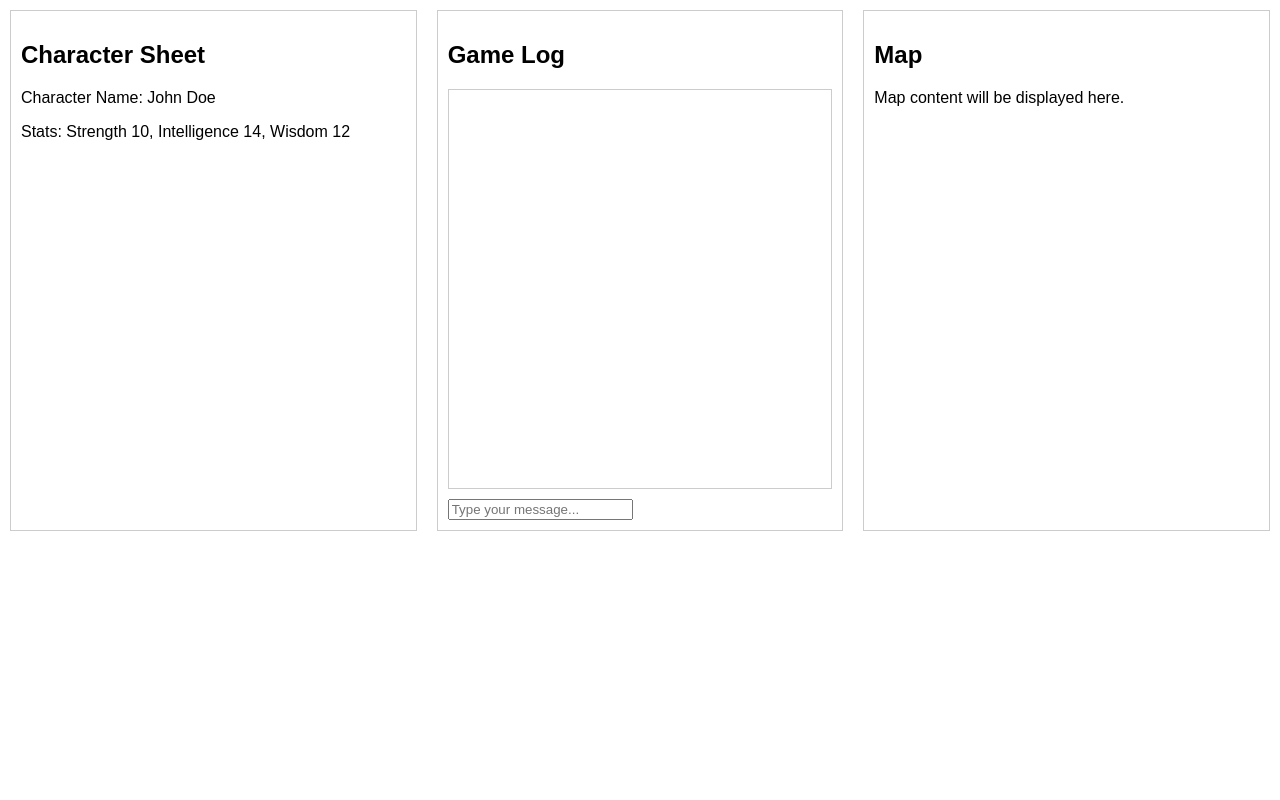
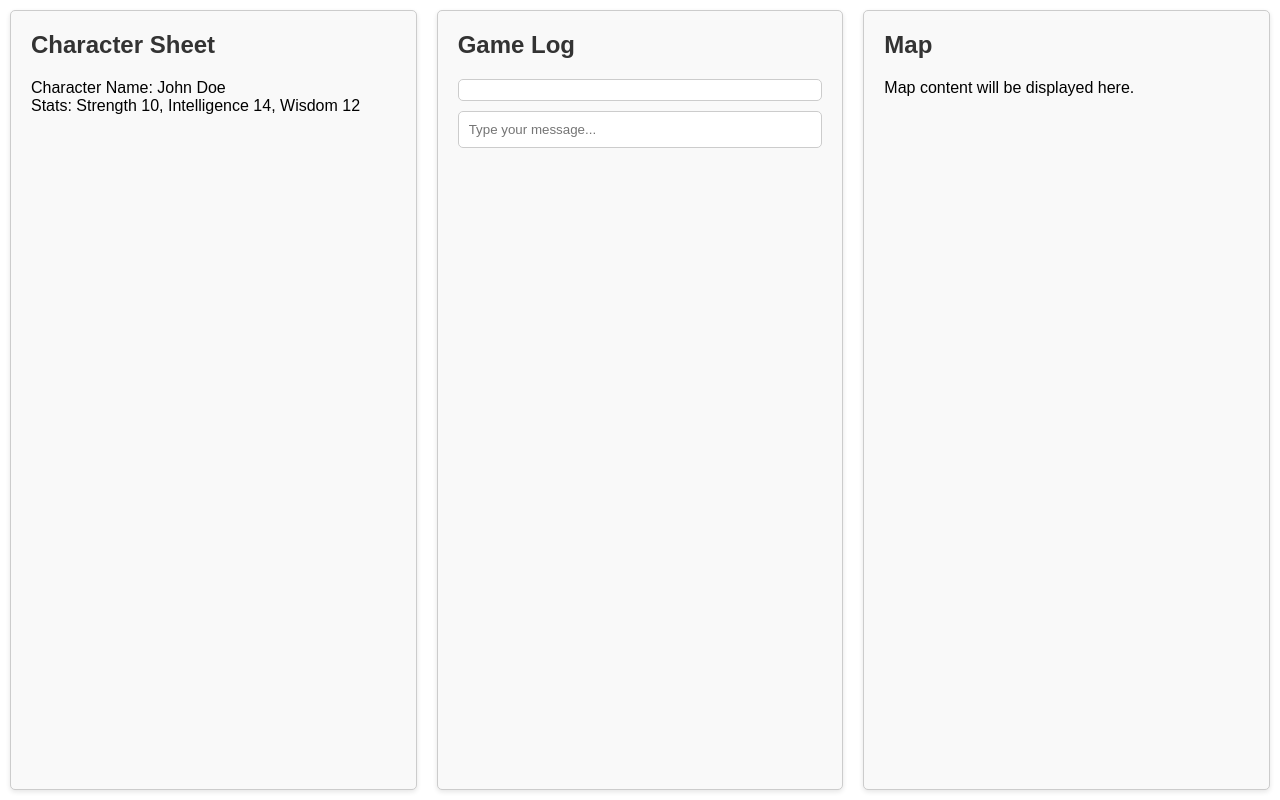
Before and after one commit to Canbers/GPT_Dragons, a plain HTML site: page public/index.html in a window 1280 px wide. Drawn offline with Linux system fonts and the light colour scheme.

Commit message:
refreshing the code with GPT-4 recommendations

```diff
--- a/public/styles.css
+++ b/public/styles.css
@@ -1,15 +1,19 @@
 * {
   box-sizing: border-box;
+  margin: 0;
+  padding: 0;
 }
 
 body {
   font-family: Arial, sans-serif;
-  margin: 0;
-  padding: 0;
+  height: 100vh;
+  display: flex;
+  flex-direction: column;
 }
 
 #main-container {
   display: flex;
+  flex: 1;
   flex-direction: row;
   width: 100%;
 }
@@ -19,14 +23,37 @@ body {
 #map-section {
   flex: 1;
   margin: 10px;
-  padding: 10px;
+  padding: 20px;
   border: 1px solid #ccc;
+  border-radius: 5px;
+  background-color: #f9f9f9;
+  box-shadow: 0 2px 5px rgba(0, 0, 0, 0.1);
+}
+
+h2 {
+  margin-bottom: 20px;
+  color: #333;
+  font-size: 24px;
 }
 
 #game-log {
   overflow-y: auto;
-  height: 400px;
+  flex: 1;
   border: 1px solid #ccc;
+  border-radius: 5px;
   padding: 10px;
   margin-bottom: 10px;
+  background-color: #fff;
 }
+
+#chat-box {
+  width: 100%;
+  padding: 10px;
+  border: 1px solid #ccc;
+  border-radius: 5px;
+  outline: none;
+}
+
+#chat-box:focus {
+  border-color: #007bff;
+}
```
